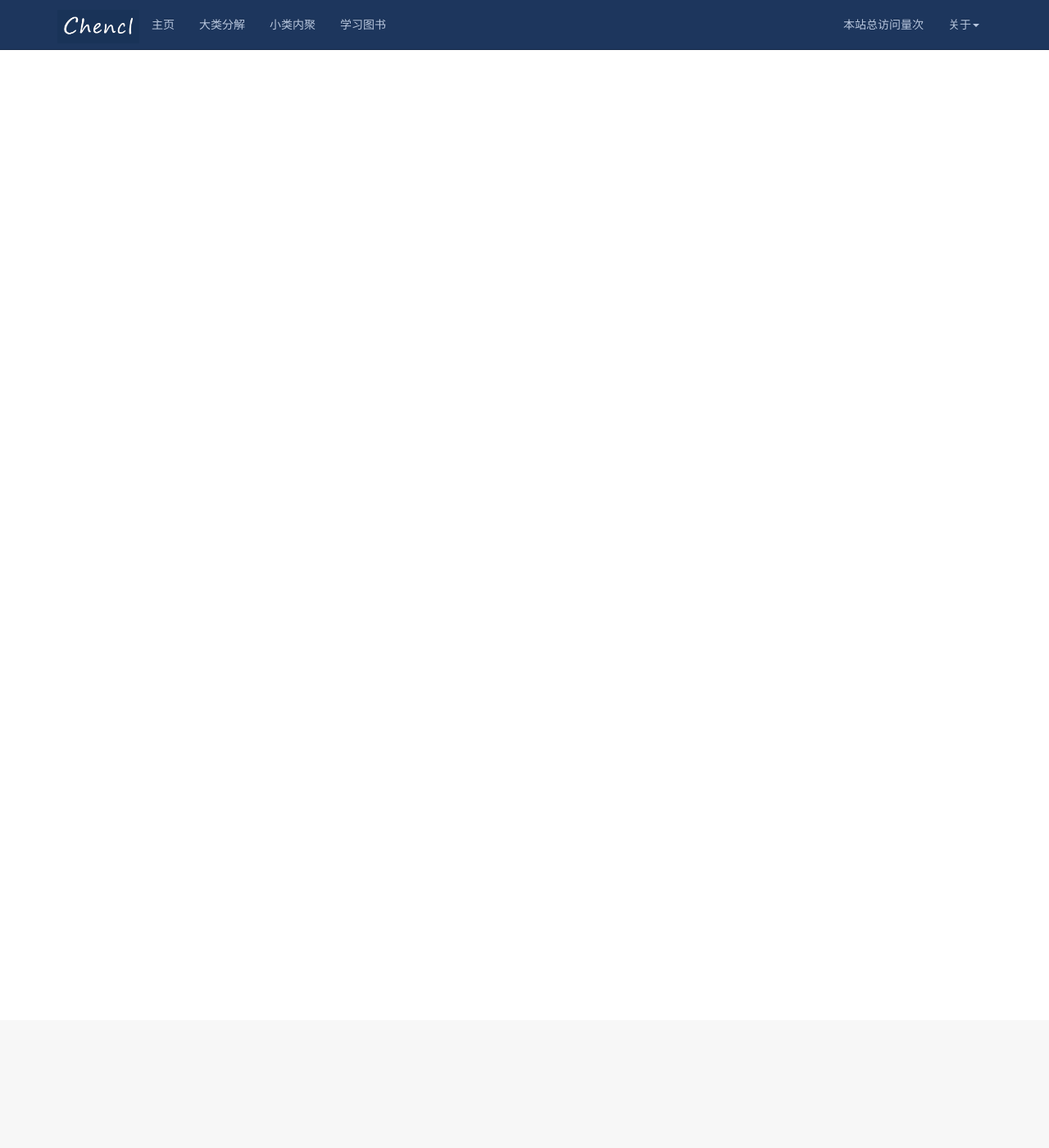
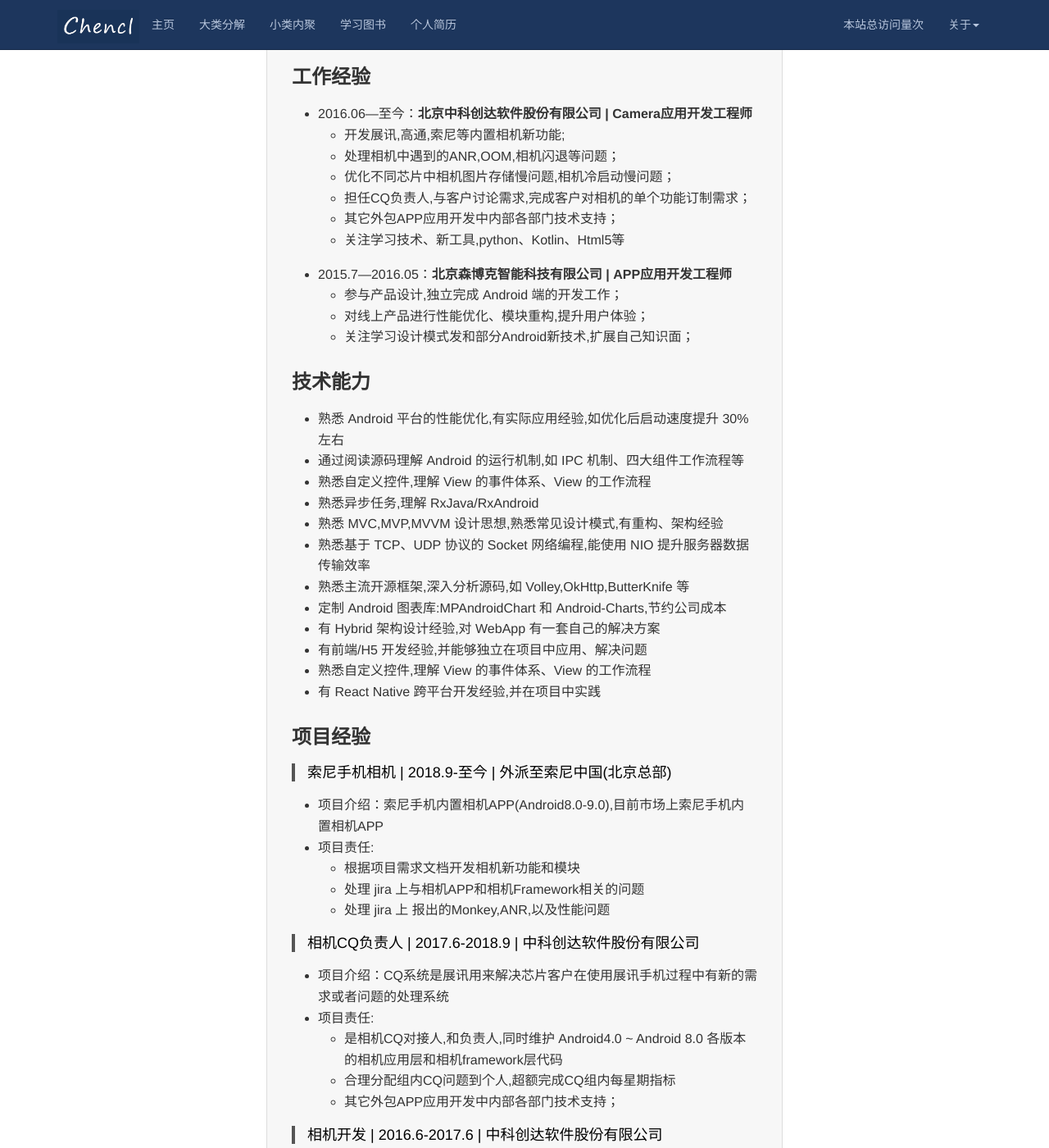
Before and after one commit to CCLCM/chenchaoli.github.io, a Jekyll site: the page built from resume/index.html, in a window 1280 px wide and 1400 px high, scrolled down 572 px. Shown: the whole window at 82% size. Built offline with Jekyll 4.4.1, drawn with Linux system fonts in a browser that asks for light colours; comment, search, counter and statistics services are not loaded; before the commit the page ends 900 px from its top, so only the background shows below that; some of the changed text lies outside the part shown.

Commit message:
开放简历页面

```diff
--- a/_includes/header.html
+++ b/_includes/header.html
@@ -24,9 +24,9 @@
         <li>
           <a href="{{ '/books' | prepend: site.baseurl }}">学习图书</a>
         </li>
-        <!-- <li>
+        <li>
           <a href="{{ '/resume' | prepend: site.baseurl }}">个人简历</a>
-        </li> -->
+        </li>
       </ul>
       <ul class="nav navbar-nav navbar-right">
         <li>
--- a/resume/index.html
+++ b/resume/index.html
@@ -865,7 +865,7 @@ header: Posts By Category
       </style>
       <title>ChenChaoLi Resum</title>
       </head>
-      <!-- <body>
+      <body>
         <article class="markdown-body">
           <h2 id="_1"><a name="user-content-_1" href="#_1" class="headeranchor-link" aria-hidden="true"><span class="headeranchor"></span></a>简历-陈超利</h2>
       <ul>
@@ -990,7 +990,7 @@ header: Posts By Category
         <li>求知欲旺盛,对事物有较强的分析能力,敢于接受新的挑战,抗压能力强;</li>
       </ul>
 
-      </article> -->
+      </article>
 
 
       </body>
```
